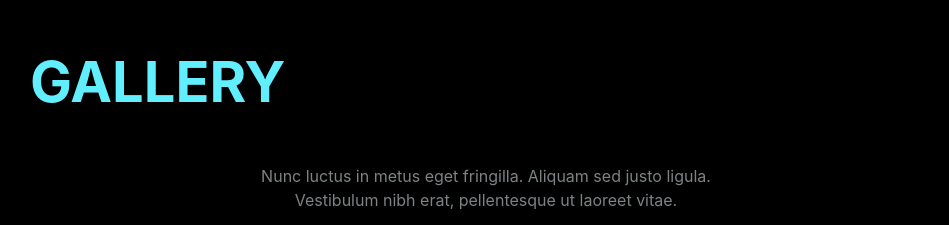
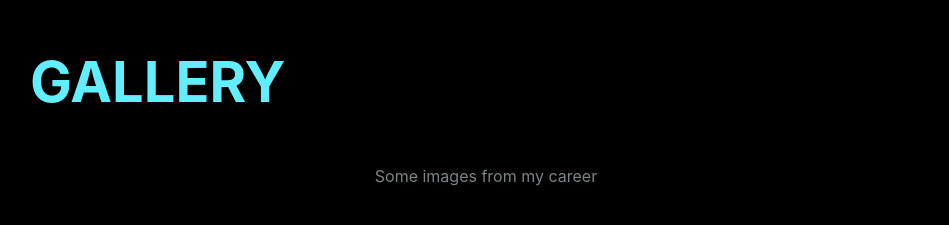
Before and after one commit to kurpeeren/my-website, a plain HTML site: page html/main.html in a window 1280 px wide. Shown: the part 5627-5852 px from the top of the page, without its empty margins (290-1239 px from the left). Drawn offline with nearby package versions, Linux system fonts and the light colour scheme; a web font is replaced by a local one.

Commit message:
Update main.html

```diff
--- a/html/main.html
+++ b/html/main.html
@@ -547,10 +547,10 @@
       <div class="photo-gallery">
         <div class="container">
             <div class="intro">
-                <p class="text-center">Nunc luctus in metus eget fringilla. Aliquam sed justo ligula. Vestibulum nibh erat, pellentesque ut laoreet vitae. </p>
+                <p class="text-center">Some images from my career</p>
             </div>
             <div class="row photos">
-                <div class="col-sm-6 col-md-4 col-lg-3 item resim-container "><a href="../galery/ (1).png" data-lightbox="photos"><img class="resim" src="../galery/ (1).png"></a></div>
+                <div class="col-sm-6 col-md-4 col-lg-3 item resim-container"><a href="../galery/ (1).png" data-lightbox="photos"><img class="resim" src="../galery/ (1).png"></a></div>
                 <div class="col-sm-6 col-md-4 col-lg-3 item resim-container"><a href="../galery/ (2).png" data-lightbox="photos"><img class="resim" src="../galery/ (2).png"></a></div>
                 <div class="col-sm-6 col-md-4 col-lg-3 item resim-container"><a href="../galery/ (3).png" data-lightbox="photos"><img class="resim" src="../galery/ (3).png"></a></div>
                 <div class="col-sm-6 col-md-4 col-lg-3 item resim-container"><a href="../galery/ (4).png" data-lightbox="photos"><img class="resim" src="../galery/ (4).png"></a></div>
```
